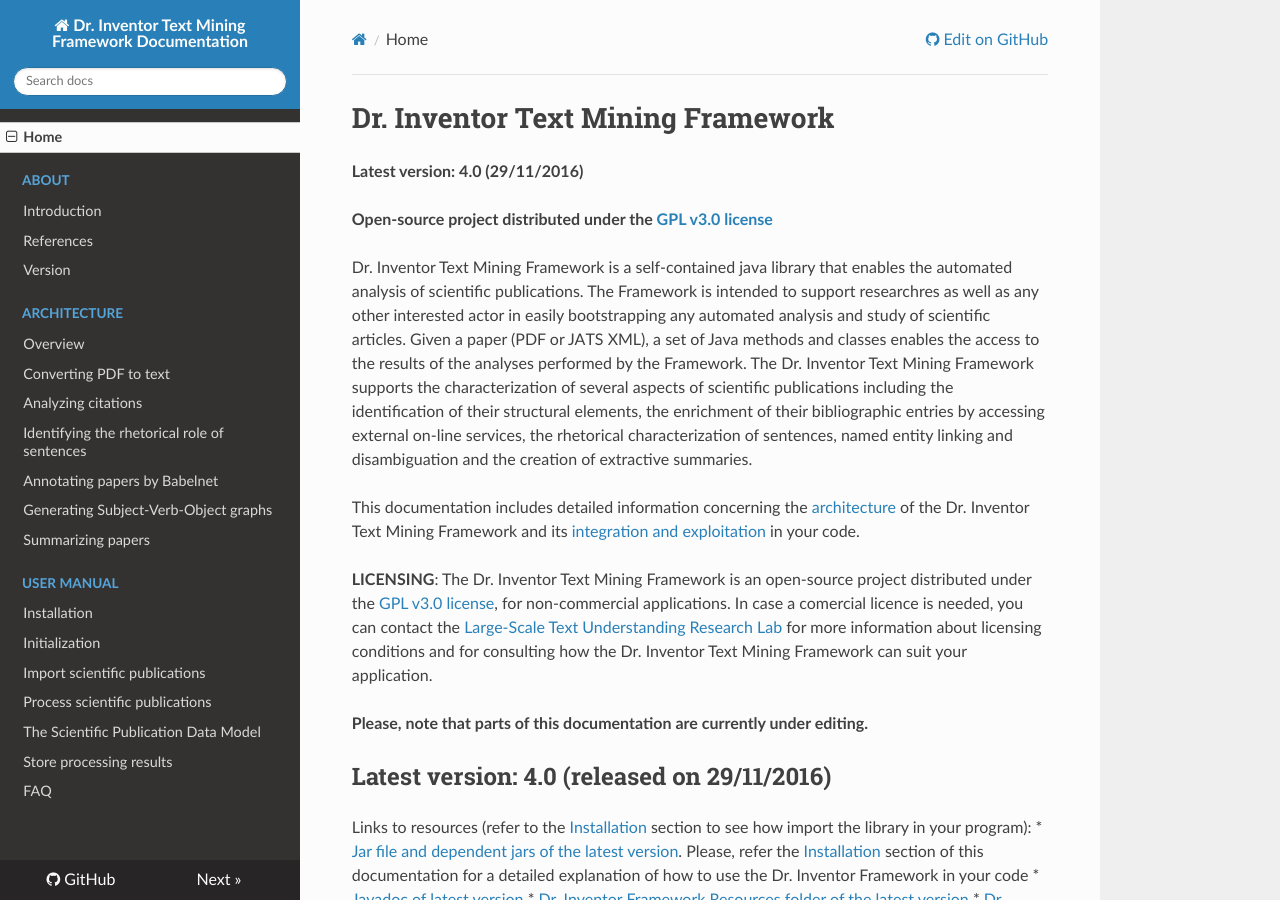
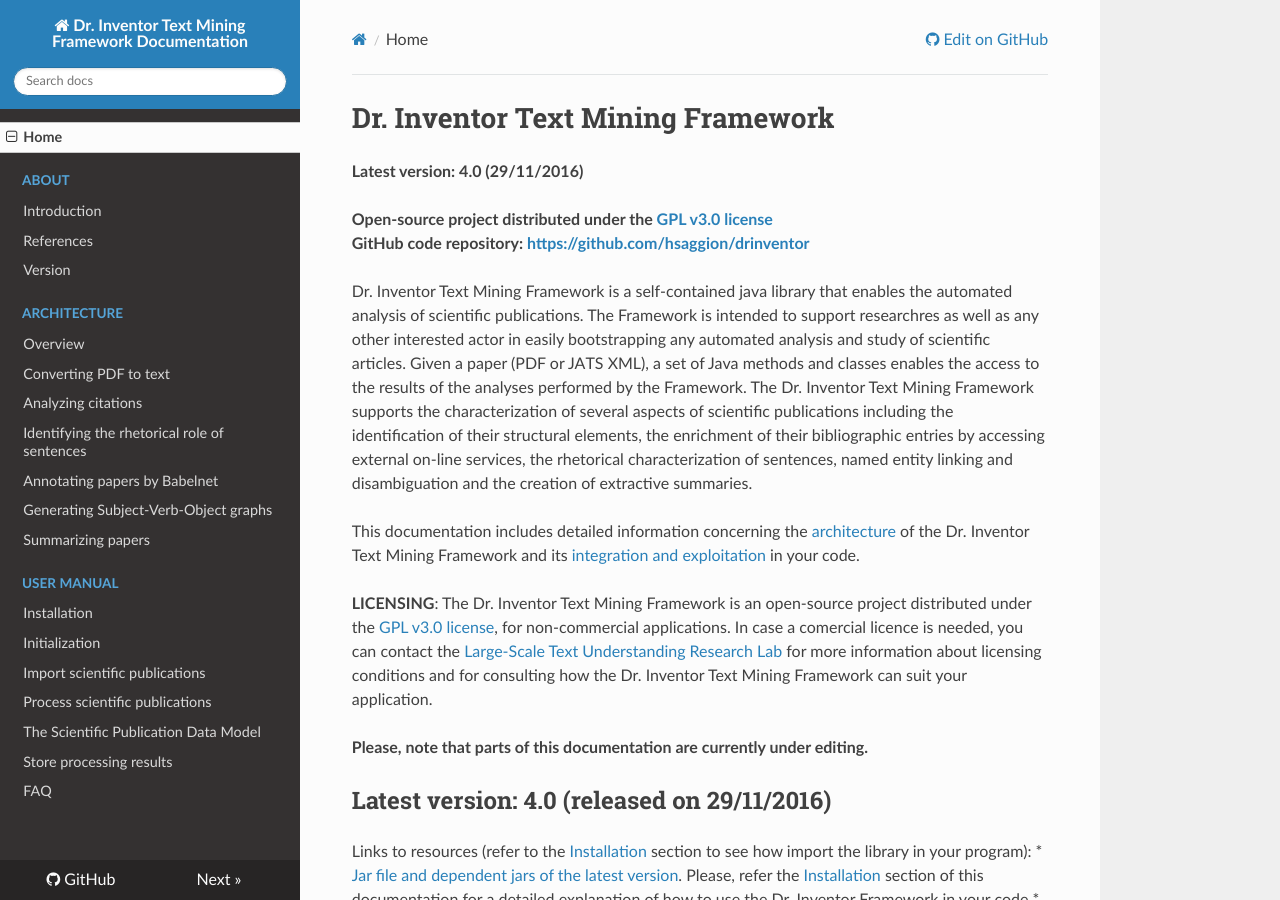
Before and after one commit to fra82/drinventorclient, an MkDocs documentation site: the page built from doc/index.md, in a window 1280 px wide and 900 px high. Built offline with MkDocs 1.6.1, drawn with Linux system fonts in a browser that asks for light colours; nearby versions of some CDN libraries.

Commit message:
Modifications towards open-source

```diff
--- a/doc/index.md
+++ b/doc/index.md
@@ -3,6 +3,8 @@
 **Latest version: 4.0 (29/11/2016)**
 
 **Open-source project distributed under the [GPL v3.0 license](https://www.gnu.org/licenses/gpl-3.0.html)**
+**GitHub code repository: [https://github.com/hsaggion/drinventor](https://github.com/hsaggion/drinventor)**
+
 
 Dr. Inventor Text Mining Framework is a self-contained java library that enables the automated analysis of scientific publications. The Framework is intended to support researchres as well as any other interested actor in easily bootstrapping any automated analysis and study of scientific articles. Given a paper (PDF or JATS XML), a set of Java methods and classes enables the access to the results of the analyses performed by the Framework. The Dr. Inventor Text Mining Framework supports the characterization of several aspects of scientific publications including the identification of their structural elements, the enrichment of their bibliographic entries by accessing external on-line services, the rhetorical characterization of sentences, named entity linking and disambiguation and the creation of extractive summaries.
 
```
